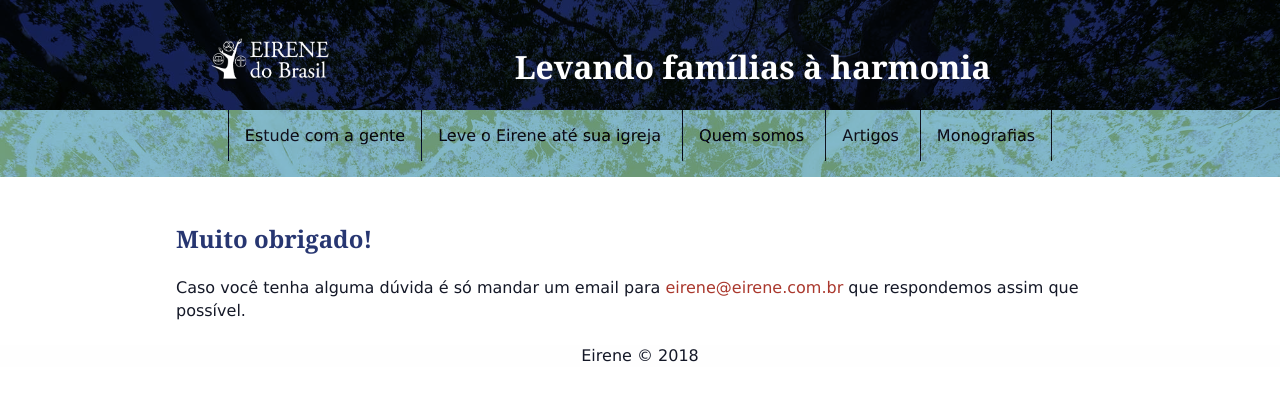
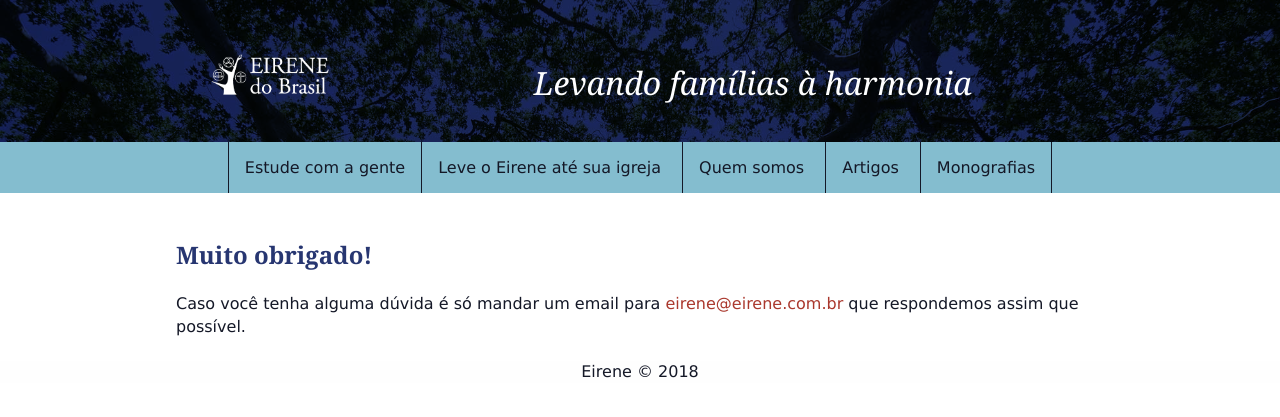
Before and after one commit to eirenedobrasil/eirenedobrasil.github.io, a Jekyll site: the page built from thanks/index.html, in a window 1280 px wide. Shown: the top 417 px of the page. Built offline with Jekyll 4.4.1, drawn with Linux system fonts in a browser that asks for light colours; some web fonts are replaced.

Commit message:
tweakde header for mobile

```diff
--- a/_includes/header.html
+++ b/_includes/header.html
@@ -6,7 +6,9 @@
         <a href="{{ site.url }}/index.html"><img src="{{ '/img/logo-white.png' | prepend: site.url }}" alt="Logo do Eirene"></a>
       </div>
 
-      <h2>Entender o contexto e a história de uma família é essencial para que profissionais e profissionais ajudem as pessoas a terem uma vida e relacionamentos saudáveis.</h2>
+      <h2>{{ site.description }}</h2>
+
+    <!--<h2>Para relacionamentos saudáveis é essencial conhecer o contexto e a história de uma família.</h2>-->
     </div>
   {% else %}
 
--- a/css/style.css
+++ b/css/style.css
@@ -91,7 +91,7 @@
 }
 
 nav a:hover {
-  color: var(--laranja);
+  color: var(--azulClaro);
   border-bottom: 1px solid var(--laranja);
   background: var(--text);
 }
@@ -225,18 +225,24 @@
 .brand img { width: 120px; }
 
 .header--title {
-  grid-column: 4/12
+  grid-column: 4/12;
+  font-weight: normal;
+  font-style: italic;
+}
+
+.brand, .header--title {
+  padding: 1rem 0;
 }
 
 
 nav {
   grid-column: 1/ -1;
   padding: 1rem;
+  padding-bottom: 0;
   background: var(--azulClaro);
   width: 100%;
   display: flex;
   justify-content: center;
-  mix-blend-mode: difference;
 }
 
 .showOnMobile {
@@ -251,12 +257,16 @@
   nav {
     display: grid;
     grid-template-rows: auto auto;
-    grid-template-columns: 50% 50%;
+    grid-template-columns: repeat(3, 1fr);
+    align-items: center;
+    justify-items: center;
+    padding: 0;
   }
 
   .alwaysShow {
-    grid-column: 1/2;
+    grid-column: 1/3;
     grid-row: 1/2;
+    margin-top: 0;
   }
 
   .hiddenOnMobile {
@@ -276,16 +286,23 @@
 
   .showOnMobile {
     display: inline;
-    height: 2.7rem;
     border: solid 1px var(--text);
     border-radius: 3px;
     padding: .6rem;
-    margin-top: -0.5rem;
-    grid-column: 2/3;
+    grid-column: 3/4;
     grid-row: 1/2;
+    justify-self: center;
   }
 
   nav a { border-left: 0; }
+
+  header {
+    grid-gap: 1rem;
+  }
+
+  .header--title {
+    font-size: 1.5rem;
+  }
 
 }
 
```
Also changed, not shown: 6 other files.
